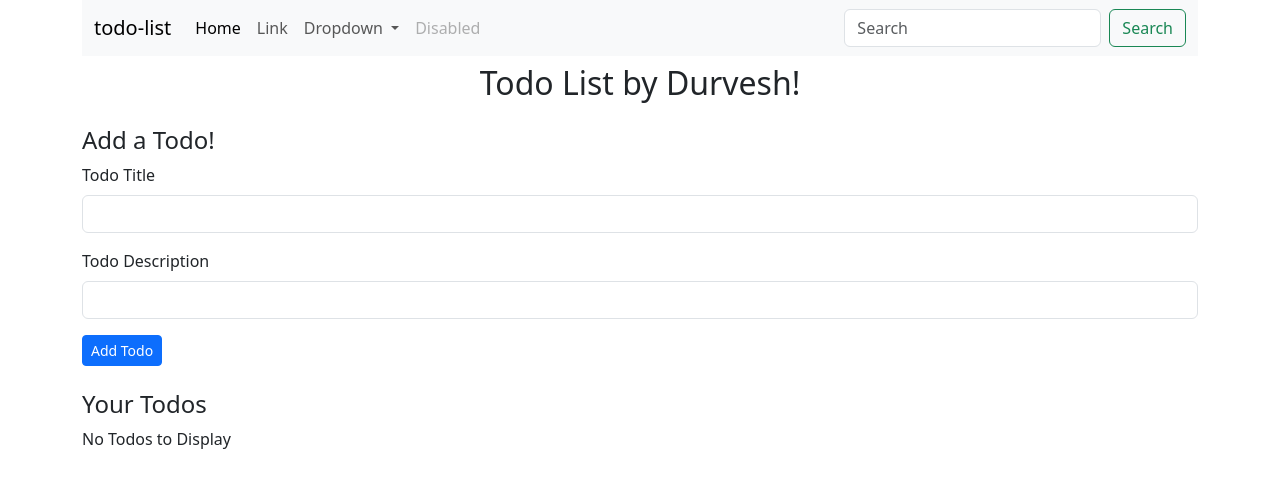
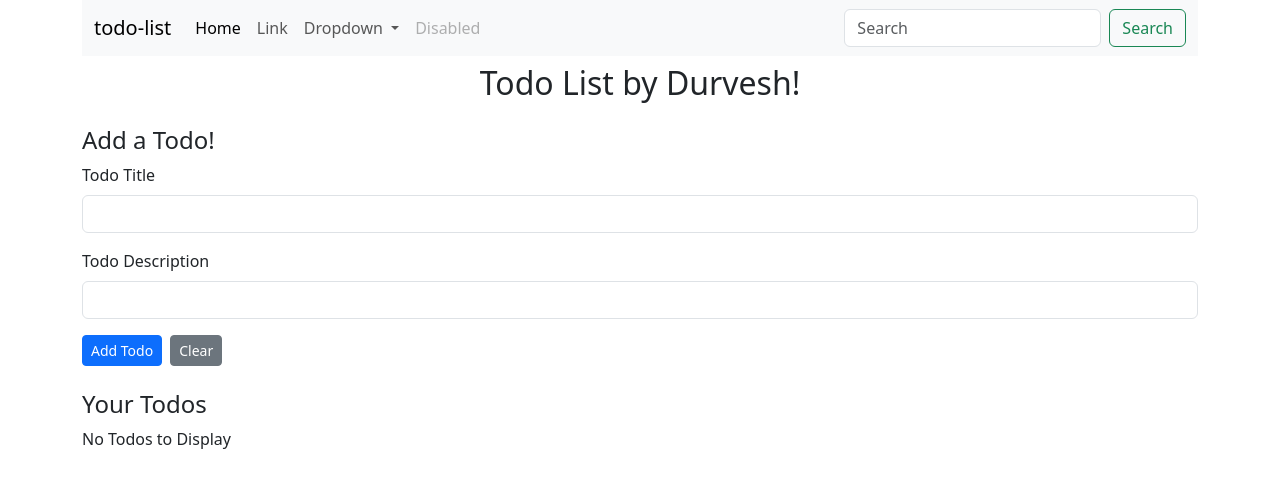
Before and after one commit to DurvAcee/todo-list, an Angular app: page / in a window 1280 px wide. Shown: the top 488 px of the page. Built offline with nearby package versions, Linux system fonts and the light colour scheme.

Commit message:
minor changes

```diff
--- a/src/app/MyComponenets/add-todo/add-todo.component.html
+++ b/src/app/MyComponenets/add-todo/add-todo.component.html
@@ -12,5 +12,6 @@
         </div>
 
         <button type="submit" class="btn btn-sm btn-primary">Add Todo</button>
+        <button type="button" class="btn btn-sm btn-secondary" style="margin-left: .5rem;" (click) = "clearInputs()">Clear</button>
     </form>
 </div>
--- a/src/app/MyComponenets/add-todo/add-todo.component.ts
+++ b/src/app/MyComponenets/add-todo/add-todo.component.ts
@@ -20,6 +20,15 @@ export class AddTodoComponent {
           active: true
         }
 
+        if(!this.title){
+          console.log('Add the Details');
+        } else {
           this.todoAdd.emit(todo);
         }
     }
+
+    clearInputs() {
+      this.title = '';
+      this.desc = '';
+    }
+}
--- a/src/app/MyComponenets/todo-item/todo-item.component.html
+++ b/src/app/MyComponenets/todo-item/todo-item.component.html
@@ -1,6 +1,6 @@
 <div class="my-3">
     <h5 [ngClass]="{'strike': !todo.active}">{{todo.title}}</h5>
-    <p>{{todo.desc}}</p>
+    <p [ngClass]="{'strike': !todo.active}">{{todo.desc}}</p>
     <div class="mb-3 form-check">
         <input type="checkbox" class="form-check-input" id="exampleCheck{{i}}" (click)="onCheckboxClick(todo)" [checked]="!todo.active">
         <label class="form-check-label" for="exampleCheck{{i}}">{{todo.active ? "Done" : "Not Done"}} </label>
--- a/src/app/MyComponenets/todos/todos.component.html
+++ b/src/app/MyComponenets/todos/todos.component.html
@@ -1,3 +1,6 @@
+
+<div class="container">
+    <h2 class="text-center mt-2 mb-3"> Todo List by Durvesh!</h2>
     <app-add-todo (todoAdd) = "addTodo($event)" ></app-add-todo>
     <h4> Your Todos</h4>
 
@@ -7,3 +10,4 @@
             <app-todo-item [todo]="todo" [i] = i (todoDelete)="deleteTodo($event)" (todoCheckbox)="toggleTodo($event)"></app-todo-item>
         </div>
     </ng-template>
+</div>
--- a/src/app/app.component.html
+++ b/src/app/app.component.html
@@ -35,10 +35,6 @@
         </div>
       </div>
     </nav>
+</div>
 
-    <div>
-      <h2 class="text-center mt-2 mb-3"> Todo List by Durvesh!</h2>
-      <app-todos></app-todos>
-    </div>
-
-</div>
+<app-todos></app-todos>
--- a/src/app/app.module.ts
+++ b/src/app/app.module.ts
@@ -1,6 +1,5 @@
 import { NgModule } from '@angular/core';
 import { BrowserModule } from '@angular/platform-browser';
-
 import { AppComponent } from './app.component';
 import { TodosComponent } from './MyComponenets/todos/todos.component';
 import { TodoItemComponent } from './MyComponenets/todo-item/todo-item.component';
```
Lines whose indentation alone changed are shown as unchanged.
